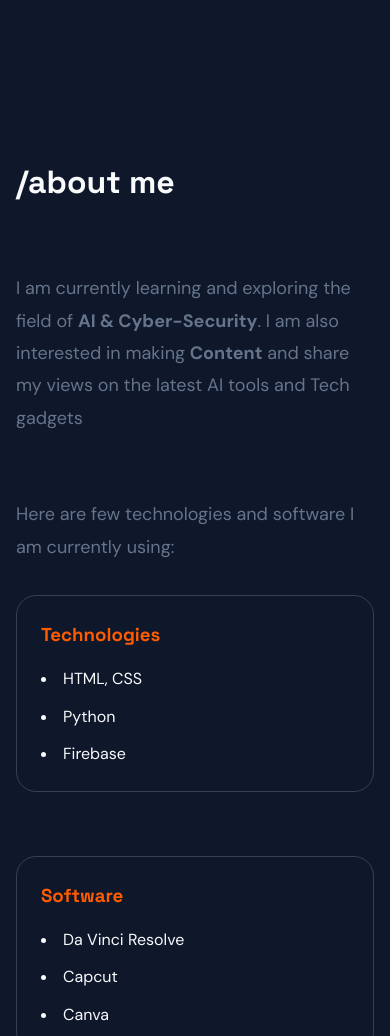
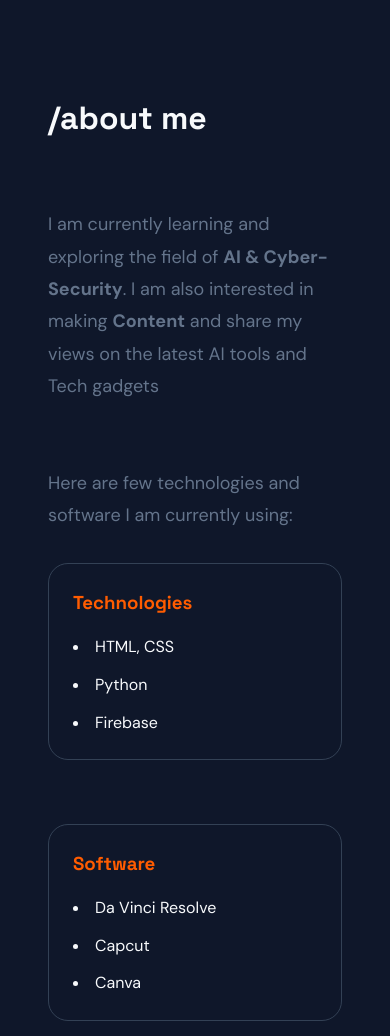
Before and after one commit to manthanhhabwani/portfolio-website, a plain HTML site: page index.html in a window 390 px wide. Shown: the part 799-1835 px from the top of the page. Drawn offline with Linux system fonts and the light colour scheme.

Commit message:
responsiveness is updated

```diff
--- a/style-v2.css
+++ b/style-v2.css
@@ -82,6 +82,13 @@ p {
     font-size: 1.125rem;
     line-height: 1.8;
     color: var(--clr-secondary);
+}
+
+#about,
+#projects,
+#certification,
+#contact{
+    padding: var(--space-md);
 }
 /* ==========================================
    4. LAYOUT
@@ -227,9 +234,6 @@ p {
 /* ==========================================
    7. ABOUT
 ========================================== */
-.about-me {
-  padding-block: var(--space-xl);
-}
 
 .section-title {
   font-size: 2rem;
```
